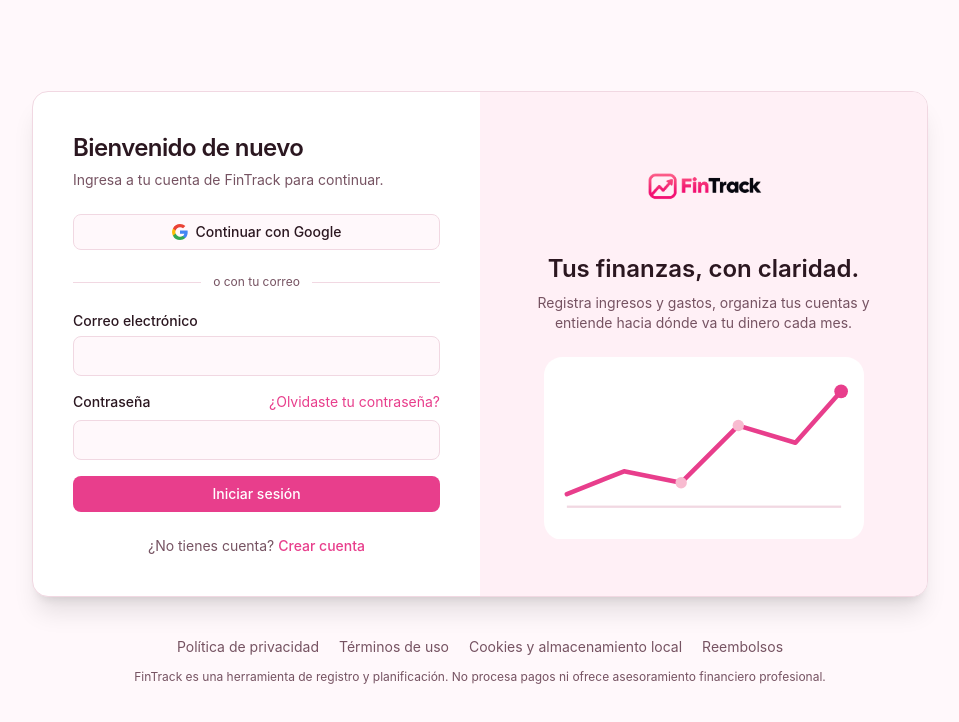
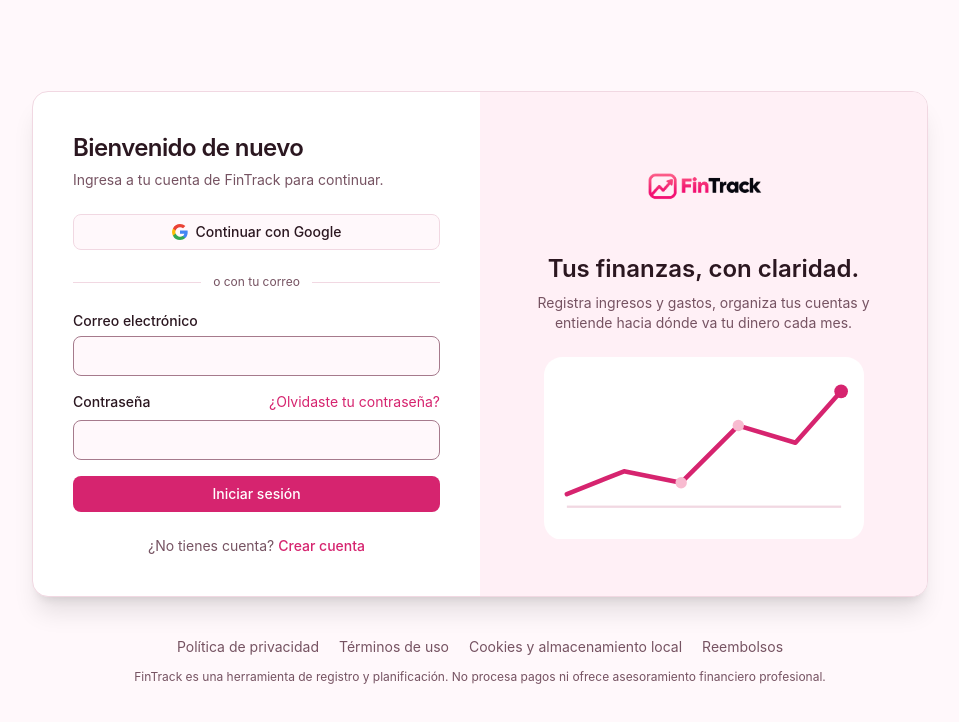
Before and after one commit to crisstiank1/FinTrack, a React (Vite) app: page /auth in a window 1280 px wide. Shown: the top 722 px of the page, without its empty margins (160-1119 px from the left). Built offline with nearby package versions, Linux system fonts and the light colour scheme; no server answers.

Commit message:
fix(a11y): raise contrast of primary, warning, destructive and input tokens
Light primary buttons and primary text, light warning text, dark text on
destructive, and form control borders now meet WCAG AA ratios.

```diff
--- a/src/index.css
+++ b/src/index.css
@@ -10,12 +10,12 @@
   --surface-elevated: #fff0f6;
   --muted-foreground: #765362;
   --border: #f1d8e2;
-  --primary: #e83e8c;
-  --primary-hover: #c2185b;
+  --primary: #d6246f; /* 4,8:1 con texto blanco (WCAG AA); antes #e83e8c, 3,8:1 */
+  --primary-hover: #a3124c;
   --primary-soft: #f8bbd0;
   --success: #16805b;
   --danger: #c62848;
-  --warning: #b26b00;
+  --warning: #9a5b00; /* 5,2:1 sobre el fondo; antes 4,0:1 */
   --info: #2563eb;
 
   /* Alias para compatibilidad con componentes shadcn/ui */
@@ -31,7 +31,8 @@
   --accent-foreground: var(--foreground);
   --destructive: var(--danger);
   --destructive-foreground: #ffffff;
-  --input: var(--border);
+  /* Borde de campos: 3,5:1 sobre el fondo (WCAG 1.4.11); el borde decorativo sigue siendo --border. */
+  --input: #a67a8c;
   --ring: var(--primary);
   --radius: 0.625rem;
 }
@@ -63,8 +64,8 @@
   --accent: var(--primary-soft);
   --accent-foreground: #0d0712;
   --destructive: var(--danger);
-  --destructive-foreground: #ffffff;
-  --input: var(--border);
+  --destructive-foreground: #0d0712; /* 7,4:1 sobre --danger oscuro; el blanco daba 2,7:1 */
+  --input: #75658a; /* 3,5:1 sobre la superficie */
   --ring: var(--primary);
 }
 
```
